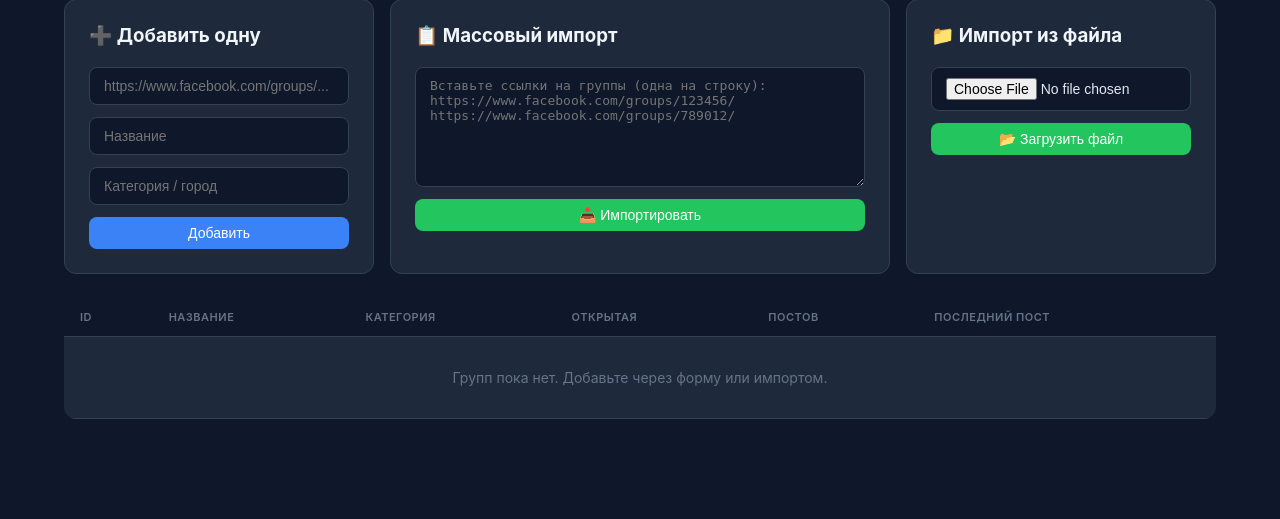
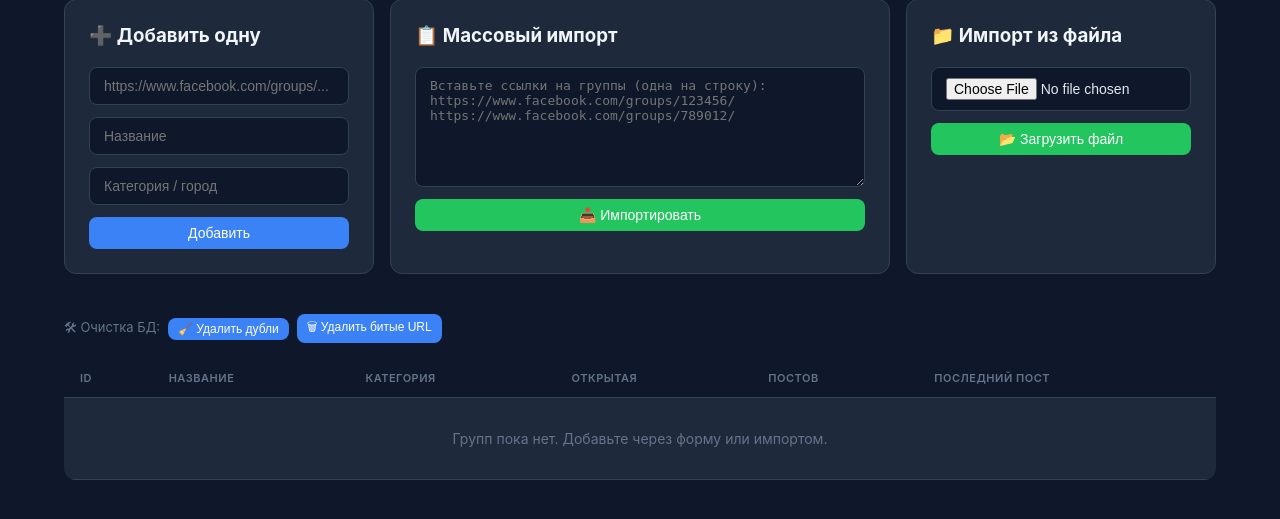
Before and after one commit to hania666/fb-vacancy-bot, a FastAPI app: page /groups in a window 1280 px wide. Shown: the part 148-667 px from the top of the page. Run offline with FastAPI, Linux system fonts and the light colour scheme.

Commit message:
feat: add dedup and clean-broken buttons to groups page
- '🧹 Удалить дубли' button calls /actions/dedup-groups
- '🗑 Удалить битые URL' button calls /actions/clean-broken-groups
- Live status feedback + auto-reload after success

```diff
--- a/web/templates/groups.html
+++ b/web/templates/groups.html
@@ -67,6 +67,13 @@
             </form>
         </div>
 
+        <div style="display:flex; gap:8px; flex-wrap:wrap; margin: 16px 0; align-items:center;">
+            <span class="text-muted">🛠 Очистка БД:</span>
+            <button onclick="dedupGroups()" class="btn btn-primary btn-sm" id="dedupBtn">🧹 Удалить дубли</button>
+            <button onclick="cleanBroken()" class="btn btn-primary btn-sm" id="cleanBtn">🗑 Удалить битые URL</button>
+            <span id="cleanStatus" style="color:#94a3b8; font-size:13px; margin-left:8px;"></span>
+        </div>
+
         <table>
             <thead>
                 <tr><th>ID</th><th>Название</th><th>Категория</th><th>Открытая</th><th>Постов</th><th>Последний пост</th></tr>
@@ -87,5 +94,55 @@
             </tbody>
         </table>
     </div>
+<script>
+async function dedupGroups() {
+    const btn = document.getElementById('dedupBtn');
+    const status = document.getElementById('cleanStatus');
+    btn.disabled = true; btn.textContent = '⏳ Чищу...';
+    status.textContent = '';
+    try {
+        const res = await fetch('/actions/dedup-groups');
+        const data = await res.json();
+        if (data.status === 'ok') {
+            status.textContent = `✅ ${data.message}`;
+            status.style.color = '#22c55e';
+            setTimeout(() => location.reload(), 1500);
+        } else {
+            status.textContent = `❌ ${data.message}`;
+            status.style.color = '#ef4444';
+        }
+    } catch (e) {
+        status.textContent = '❌ Ошибка соединения';
+        status.style.color = '#ef4444';
+    } finally {
+        btn.disabled = false; btn.textContent = '🧹 Удалить дубли';
+    }
+}
+
+async function cleanBroken() {
+    const btn = document.getElementById('cleanBtn');
+    const status = document.getElementById('cleanStatus');
+    if (!confirm('Удалить группы с битыми URL? Это нельзя отменить.')) return;
+    btn.disabled = true; btn.textContent = '⏳ Чищу...';
+    status.textContent = '';
+    try {
+        const res = await fetch('/actions/clean-broken-groups');
+        const data = await res.json();
+        if (data.status === 'ok') {
+            status.textContent = `✅ Удалено битых: ${data.removed}`;
+            status.style.color = '#22c55e';
+            setTimeout(() => location.reload(), 1500);
+        } else {
+            status.textContent = `❌ ${data.message}`;
+            status.style.color = '#ef4444';
+        }
+    } catch (e) {
+        status.textContent = '❌ Ошибка соединения';
+        status.style.color = '#ef4444';
+    } finally {
+        btn.disabled = false; btn.textContent = '🗑 Удалить битые URL';
+    }
+}
+</script>
 </body>
 </html>
```
